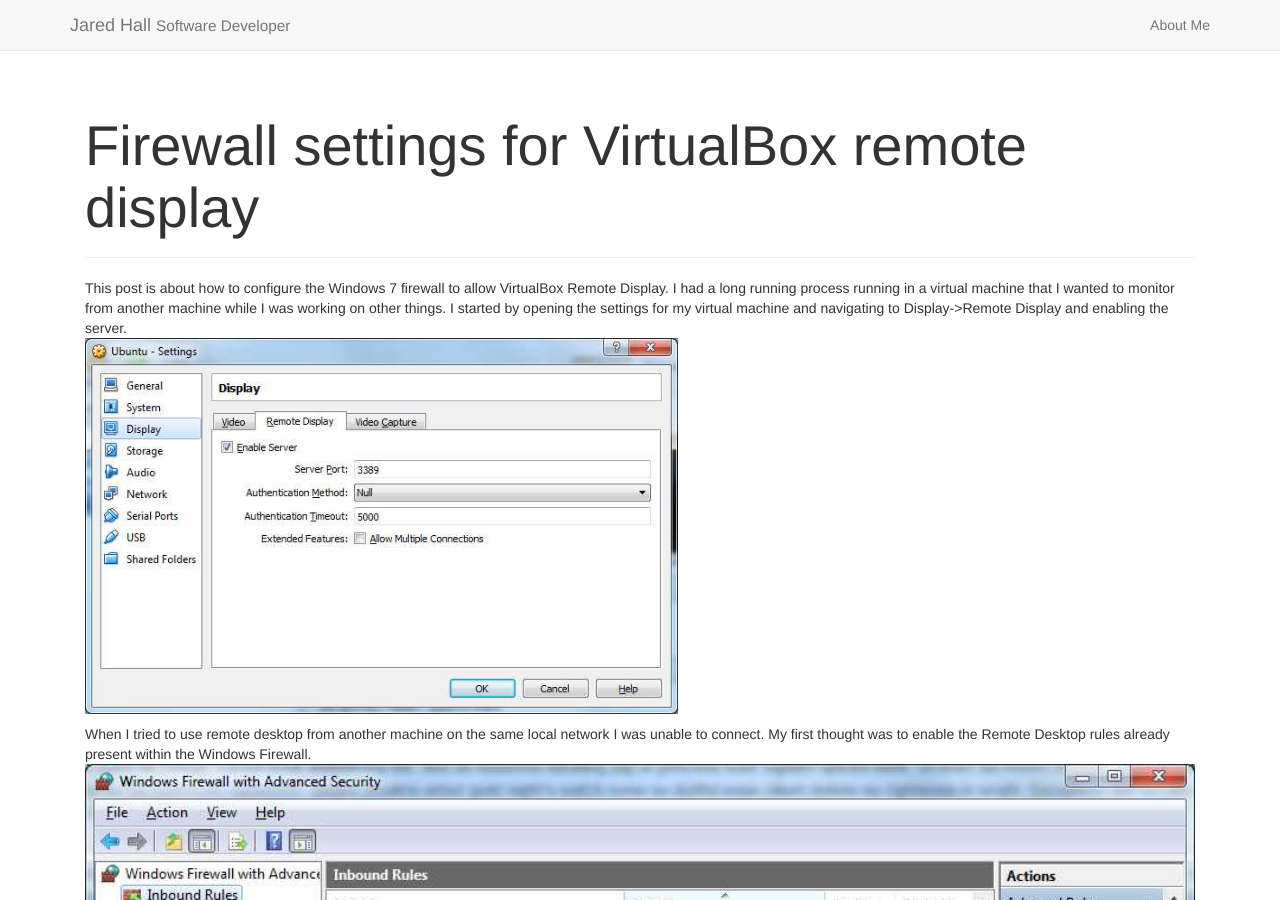
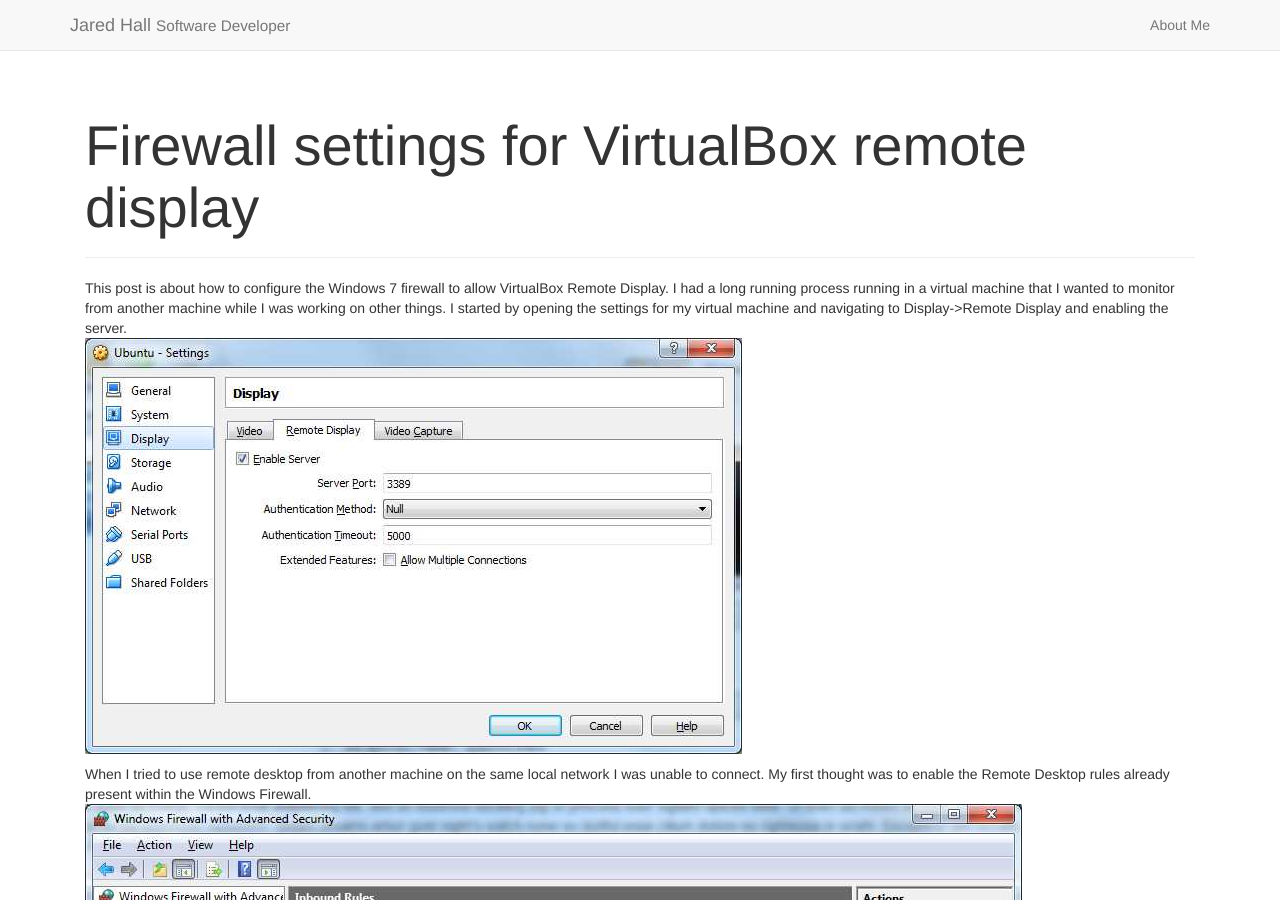
Before and after one commit to jaredhall05/jaredhall05.github.com, a Jekyll site: the page built from _posts/2014-11-11-VirtualBox-Remote-Display-Firewall.md, in a window 1280 px wide and 900 px high. Built offline with Jekyll 4.4.1, drawn with Linux system fonts in a browser that asks for light colours; nearby versions of some CDN libraries.

```diff
--- a/_layouts/default.html
+++ b/_layouts/default.html
@@ -53,7 +53,7 @@
 
         <script src="//ajax.googleapis.com/ajax/libs/jquery/1.11.1/jquery.min.js" async></script>
         <script src="//maxcdn.bootstrapcdn.com/bootstrap/3.2.0/js/bootstrap.min.js" async></script>
-        <script src="js/picturefill.min.js" async></script>
+        <script src="{{ site.baseurl }}/js/picturefill.min.js" async></script>
         <script type="application/ld+json">
             {
                 "@context": "http://schema.org",
--- a/_posts/2014-11-11-VirtualBox-Remote-Display-Firewall.md
+++ b/_posts/2014-11-11-VirtualBox-Remote-Display-Firewall.md
@@ -12,7 +12,7 @@ I started by opening the settings for my virtual machine and navigating to Displ
 <img class="img-responsive" alt="VirtualBox Machine Display Settings for Remote Display"
      src="{{ site.baseurl }}/assets/2014-11-11/VirtualBoxSettingsScreenshot-small-min.jpg"
      srcset="{{ site.baseurl }}/assets/2014-11-11/VirtualBoxSettingsScreenshot-small-min.jpg 260w,
-             {{ site.baseurl }}/assets/2014-11-11/VirtualBoxSettingsScreenshot-min.jpg 728w"
+             {{ site.baseurl }}/assets/2014-11-11/VirtualBoxSettingsScreenshot-min.jpg 657w"
      sizes="(min-width:768px) 657px,
             calc(100vw - 30px)" />
 
@@ -21,7 +21,7 @@ My first thought was to enable the Remote Desktop rules already present within t
 <img class="img-responsive" alt="Windows 7 Firewall incoming rules for Remote Desktop"
      src="{{ site.baseurl }}/assets/2014-11-11/RemoteDesktopScreenshot-small-min.jpg"
      srcset="{{ site.baseurl }}/assets/2014-11-11/RemoteDesktopScreenshot-small-min.jpg 260w,
-             {{ site.baseurl }}/assets/2014-11-11/RemoteDesktopScreenshot-min.jpg 728w"
+             {{ site.baseurl }}/assets/2014-11-11/RemoteDesktopScreenshot-min.jpg 937w"
      sizes="(min-width:768px) 937px,
             calc(100vw - 30px)" />
 
```
Also changed, not shown: other parts of _posts/2014-11-11-VirtualBox-Remote-Display-Firewall.md (+1 -1 lines).
